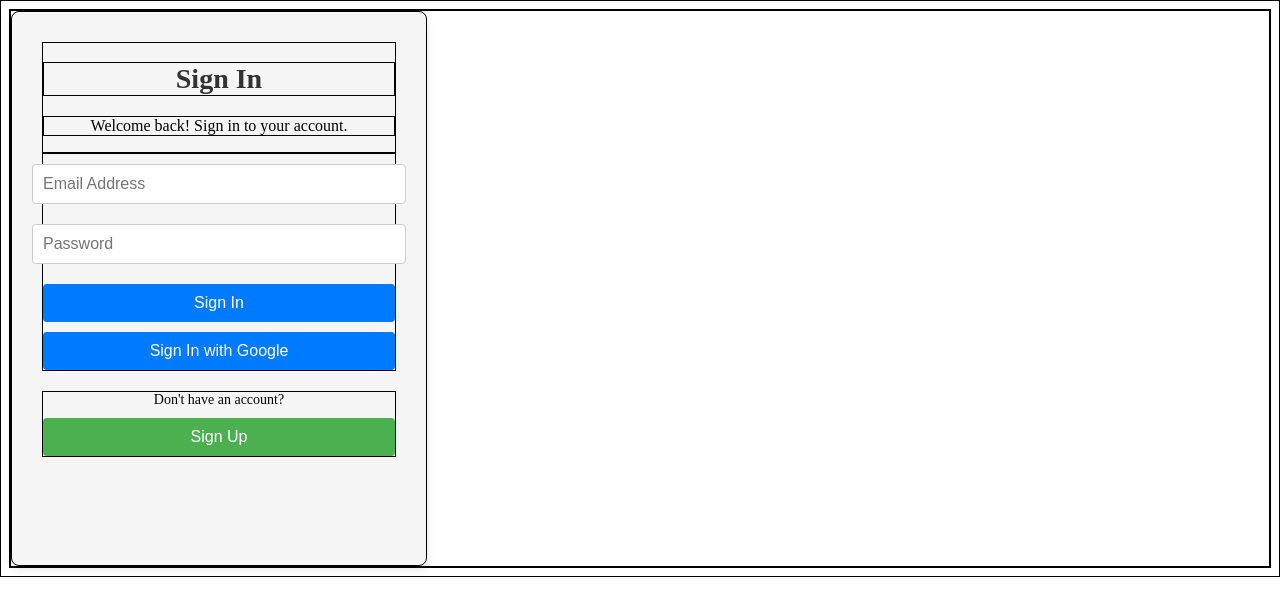
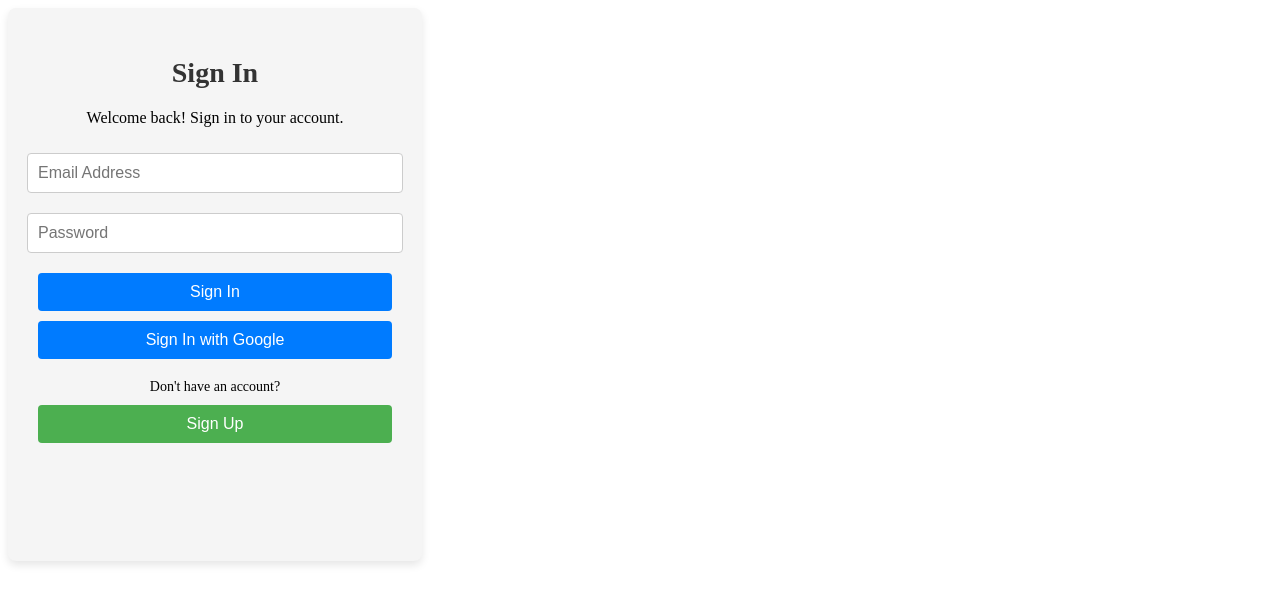
Before and after one commit to rc-balaji/react-stateManagement, a React (Vite) app: page / in a window 1280 px wide. Shown: the top 616 px of the page. Built offline with nearby package versions, Linux system fonts and the light colour scheme.

Commit message:
Update App.css

```diff
--- a/src/App.css
+++ b/src/App.css
@@ -1,7 +1,4 @@
 /* App.css */
-*{
-  border:1px solid black
-}
 .signin-container {
     background-color: #f5f5f5;
     border-radius: 8px;
```
